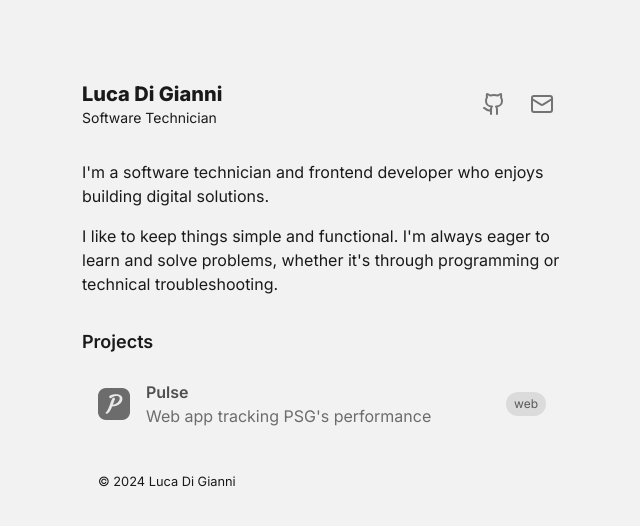
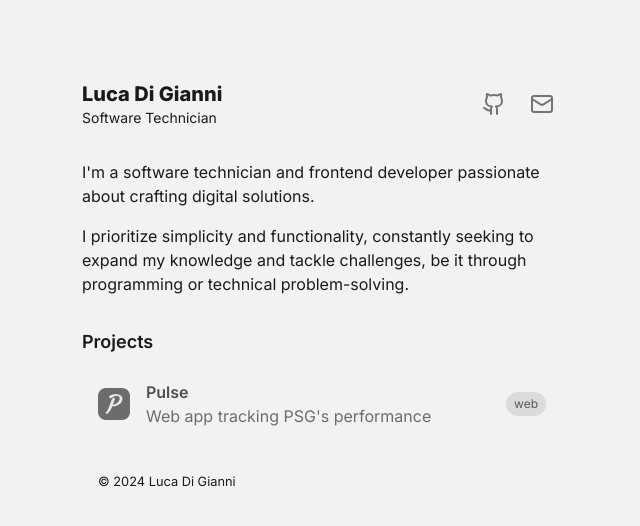
Before and after one commit to ldgni/ldgni.io, a Next.js app: page / in a window 1280 px wide. Shown: the top 526 px of the page, without its empty margins (318-958 px from the left). Built offline with nearby package versions, Linux system fonts and the light colour scheme.

Commit message:
style: update text

```diff
--- a/src/app/page.tsx
+++ b/src/app/page.tsx
@@ -31,13 +31,13 @@ export default function Home() {
       <main>
         <div className="mb-8 flex flex-col gap-4">
           <p>
-            I&apos;m a software technician and frontend developer who enjoys
-            building digital solutions.
+            I&apos;m a software technician and frontend developer passionate
+            about crafting digital solutions.
           </p>
           <p>
-            I like to keep things simple and functional. I&apos;m always eager
-            to learn and solve problems, whether it&apos;s through programming
-            or technical troubleshooting.
+            I prioritize simplicity and functionality, constantly seeking to
+            expand my knowledge and tackle challenges, be it through programming
+            or technical problem-solving.
           </p>
         </div>
         <h2 className="mb-4 text-lg font-semibold">Projects</h2>
```
